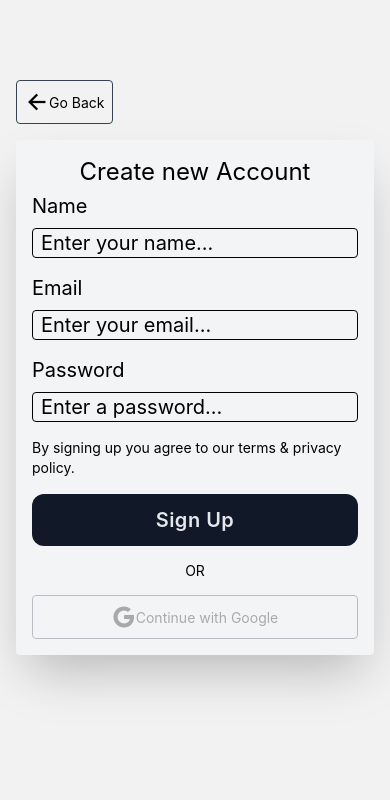
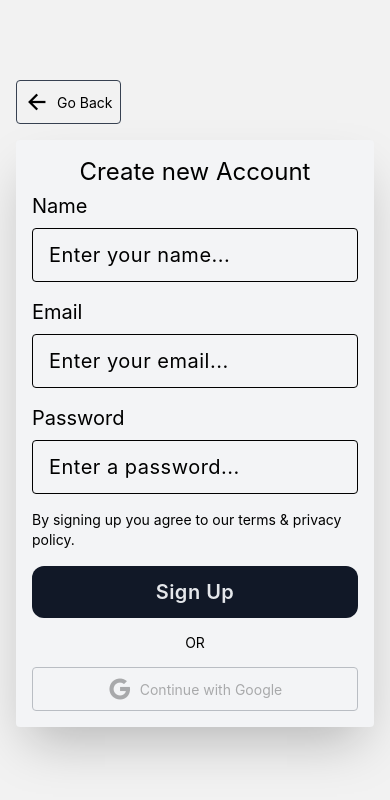
Before and after one commit to ebnazmul/rewardlab-app, a React Native app: screen /SignUp in a window 390 px wide. Shown: the top 800 px of the page. Built offline with nearby package versions, Linux system fonts and the light colour scheme; no server answers.

Commit message:
login page bug

```diff
--- a/components/Buttons/IconButton.js
+++ b/components/Buttons/IconButton.js
@@ -5,7 +5,7 @@ const IconButton = ({ children, onPress, icon, fullWidth, disabled }) => {
     return (
         <View className={`${!fullWidth ? "flex-row" : ""} ${disabled ? "opacity-30" : ""}`}>
             <Pressable disabled={disabled} android_ripple={{ color: "" }} className="p-2 gap-1 border border-gray-700 rounded" onPress={onPress}>
-                <View className="flex-row items-center mx-auto">
+                <View className="flex-row items-center mx-auto gap-2">
                     <Ionicons name={icon} size={24} />
                     <Text>{children}</Text>
                 </View>
--- a/components/Input/Input.js
+++ b/components/Input/Input.js
@@ -4,7 +4,7 @@ const Input = ({ name, setValue }) => {
     return (
         <View className="gap-2">
             <Text className="text-xl">{name}</Text>
-            <TextInput onChangeText={(val) => setValue(val)} className="border rounded text-xl px-2" placeholder={`Enter ${name === "Password" ? "a" : "your"} ${name.toLowerCase()}...`} secureTextEntry={name === "Password" && true} />
+            <TextInput onChangeText={(val) => setValue(val)} className="border rounded text-xl px-4 py-3 tracking-wide" placeholder={`Enter ${name === "Password" ? "a" : "your"} ${name.toLowerCase()}...`} secureTextEntry={name === "Password" && true} />
         </View>
     );
 }
--- a/screens/SignIn.js
+++ b/screens/SignIn.js
@@ -15,6 +15,7 @@ const SignIn = ({ navigation }) => {
     async function handleLogin() {
         if (!email || !password) {
             Alert.alert("Error", "Please enter both email and password.");
+            return;
         }
 
         try {
--- a/screens/SignUp.js
+++ b/screens/SignUp.js
@@ -16,6 +16,7 @@ const SignUp = ({ navigation }) => {
     async function handleSignUp() {
         if (!name || !email || !name) {
             Alert.alert('Error', "You must fill all the information to Sign Up.")
+            return;
         }
 
         try {
@@ -25,7 +26,7 @@ const SignUp = ({ navigation }) => {
             console.log(res);
 
         } catch (error) {
-            console.log(error);
+            Alert.alert('Error', "Something went wrong with the Sign Up process.")
         }
 
     }
```
